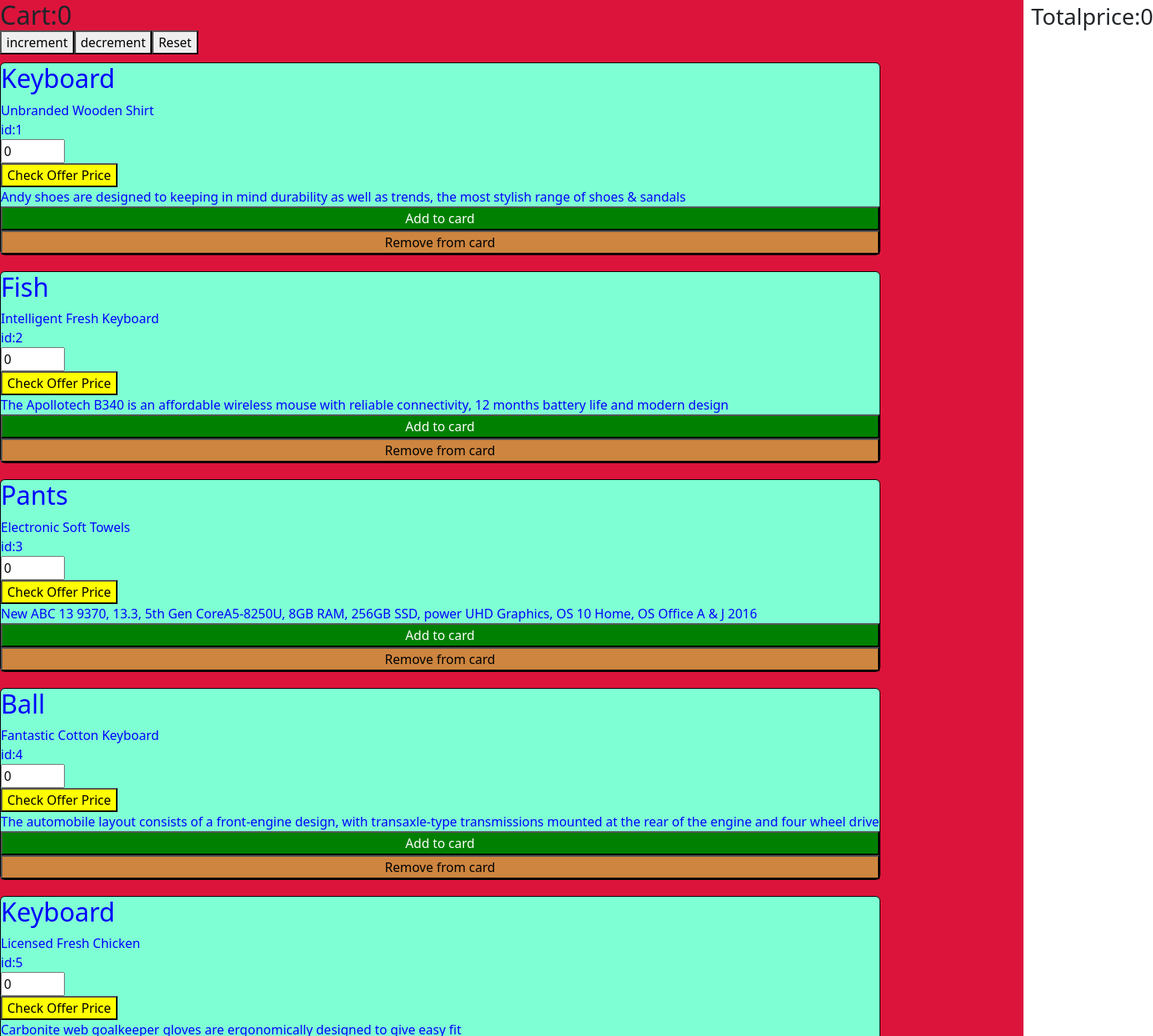
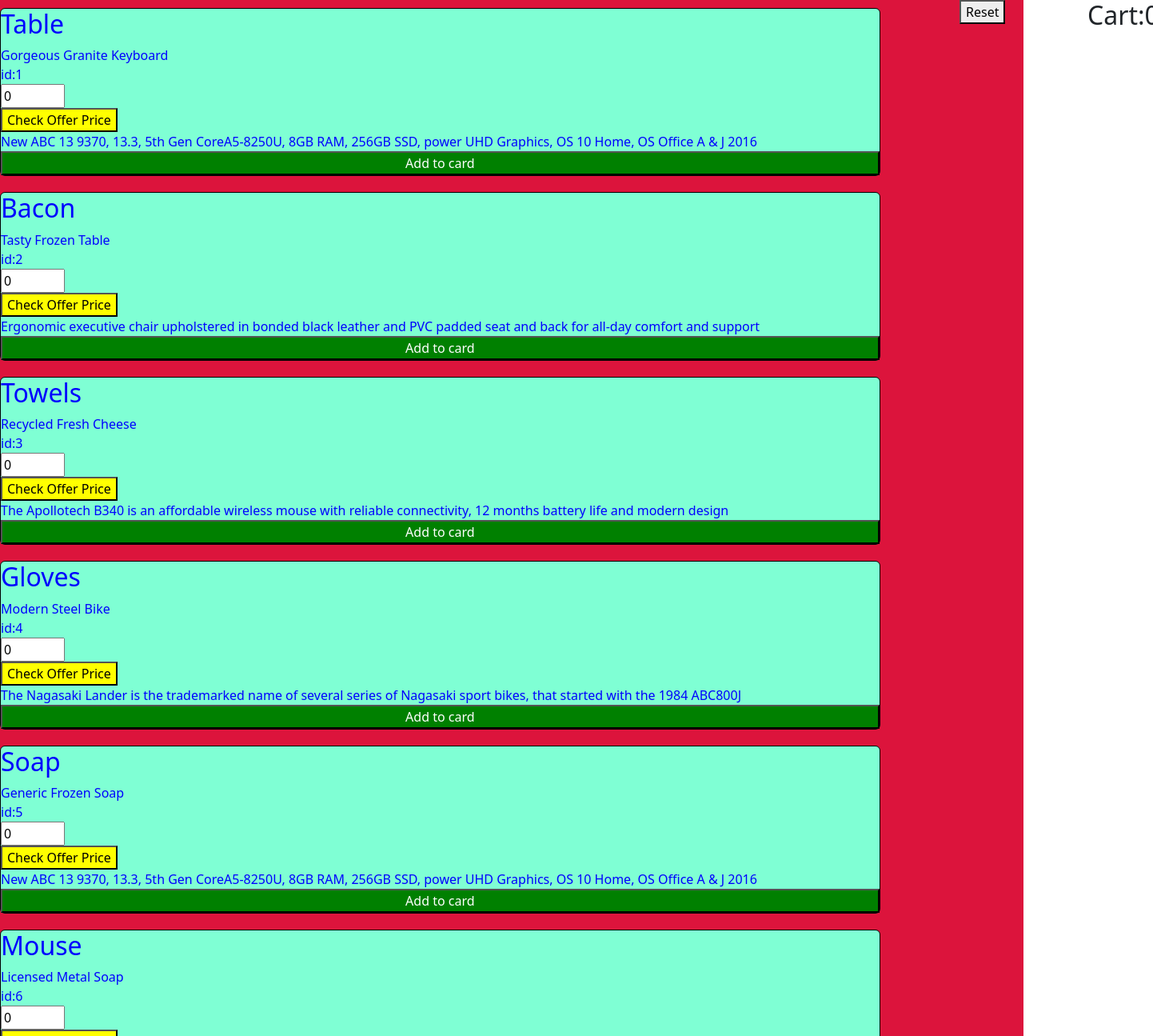
Before and after one commit to vengateshwaranRajamanickam/B45-React, a React (Create React App) app: page / in a window 1280 px wide. Shown: the top 1295 px of the page at 80% size, 1442 px wide, since content can reach past the window. Built offline with nearby package versions, Linux system fonts and the light colour scheme.

Commit message:
finished

```diff
--- a/src/App.css
+++ b/src/App.css
@@ -9,7 +9,7 @@
     margin-bottom: 10px;
 
 }
-.text{
+.Pricedisplay{
     width:5rem;
 }
 .App{
@@ -36,11 +36,21 @@
 }
 .Total{
     display:inline;
-    margin-left: 75rem;
+    margin-left: 95rem;
+    position: fixed;
 }
-.Total1{
+.Totalinner{
     display:inline;
+    position: fixed;
+    margin-left: 105rem;
 }
 .heading{
     display:inline;
+    position: fixed;
+    margin-left: 85rem;
 }
+.Reset{
+    display:inline;
+    position: fixed;
+    margin-left: 75rem
+}
--- a/src/App.js
+++ b/src/App.js
@@ -6,35 +6,51 @@ import Showcount from "./Showcount";
 import response from './input.json';
 import Test from './test'
 import css from './App.css';
-import Showtot from "./Showtotal";
+
 
 
 export default function Count() {
     const [count,setcount]=useState(0)
-
-    function reset(){
-        setcount(0)
+    const [cart,setcart]=useState(response);
+    var [cartprice,setcartprice]=useState(0);
+    function reset(countrest,cartpriccerest){
+        setcount(countrest)
+        setcartprice(cartpriccerest)
+        document.getElementById("Total").innerHTML=cartprice;
     }
-    function incrementCount(price){
-    Showtot(price)
+    function incrementCount(price,id){
+        Showtot(price);
+        let index = response.findIndex(obj => obj.id === id)
+        let tempdata = response;
+        tempdata[index].isvisible = false;
+        setcart([...tempdata]);
         if(count<100)
     setcount(count+1)
     }
-    function decrementCount(){
+    function decrementCount(price,id){
+        Showtot(-Math.abs(price));
+        let index = response.findIndex(obj => obj.id === id)
+        let tempdata = response;
+        tempdata[index].isvisible = true;
+        setcart([...tempdata]);
         if(count>0)
     setcount(count-1)
     }
     function checkprice(a,id){
         return  document.getElementById(`${id}`).value=a;
     }
+    function Showtot(parameter){
+        setcartprice(cartprice+=Number(parameter));
+        document.getElementById("Total").innerHTML=cartprice;
+    }
 
     return (
 <div >
     <Showcount parameter={count} />
-    <h3 class="Total">Totalprice:</h3><h3 id="Total" class="Total1" >0</h3>
-    <Buttondec incpara={incrementCount} decpara={decrementCount} reset={reset}/>
-    <div class="App ">
-        {response.map((res,index) => (
+    <h2 class="Total">Totalprice:</h2><h2 id="Total" class="Totalinner">0</h2>
+    <Buttondec  reset={reset}/>
+    <div class="App">
+        {cart.map((res,index) => (
                        <Test
                            key={index}
                            title={res.product}
@@ -45,8 +61,10 @@ export default function Count() {
                            decpara={decrementCount}
                            price={res.price}
                            pricecallback={checkprice}
-                       />
-        ))}
+                            tool={res.isvisible}
+                           />
+
+                           ))}
         </div>
 </div>
     )
--- a/src/Buttondec.js
+++ b/src/Buttondec.js
@@ -1,11 +1,8 @@
 import React from "react";
-export default function Buttondec({ incpara ,decpara, reset}) {
+export default function Buttondec({reset}) {
     return (
         <div>
-            <button onClick={incpara}>increment</button>
-            <button onClick={decpara}>decrement</button>
-
-            <button onClick={reset}>Reset</button>
+            <button className="Reset" onClick={()=>reset(0,0)}>Reset</button>
         </div>
     )
 }
--- a/src/input.json
+++ b/src/input.json
@@ -1,163 +1,186 @@
 [
     {
-     "product": "Keyboard",
-     "name": "Unbranded Wooden Shirt",
+     "product": "Table",
+     "name": "Gorgeous Granite Keyboard",
+     "description": "New ABC 13 9370, 13.3, 5th Gen CoreA5-8250U, 8GB RAM, 256GB SSD, power UHD Graphics, OS 10 Home, OS Office A & J 2016",
+     "id": "1",
+     "price": "214.00",
+     "isvisible":true
+    },
+    {
+     "product": "Bacon",
+     "name": "Tasty Frozen Table",
+     "description": "Ergonomic executive chair upholstered in bonded black leather and PVC padded seat and back for all-day comfort and support",
+     "id": "2",
+     "price": "425.00",
+     "isvisible": true
+    },
+    {
+     "product": "Towels",
+     "name": "Recycled Fresh Cheese",
+     "description": "The Apollotech B340 is an affordable wireless mouse with reliable connectivity, 12 months battery life and modern design",
+     "id": "3",
+     "price": "13.00",
+     "isvisible": true
+    },
+    {
+     "product": "Gloves",
+     "name": "Modern Steel Bike",
+     "description": "The Nagasaki Lander is the trademarked name of several series of Nagasaki sport bikes, that started with the 1984 ABC800J",
+     "id": "4",
+     "price": "163.00",
+     "isvisible":true
+    },
+    {
+     "product": "Soap",
+     "name": "Generic Frozen Soap",
+     "description": "New ABC 13 9370, 13.3, 5th Gen CoreA5-8250U, 8GB RAM, 256GB SSD, power UHD Graphics, OS 10 Home, OS Office A & J 2016",
+     "id": "5",
+     "price": "493.00",
+     "isvisible":true
+    },
+    {
+     "product": "Mouse",
+     "name": "Licensed Metal Soap",
+     "description": "The Apollotech B340 is an affordable wireless mouse with reliable connectivity, 12 months battery life and modern design",
+     "id": "6",
+     "price": "123.00",
+     "isvisible":true
+    },
+    {
+     "product": "Salad",
+     "name": "Tasty Wooden Gloves",
+     "description": "Carbonite web goalkeeper gloves are ergonomically designed to give easy fit",
+     "id": "7",
+     "price": "105.00",
+     "isvisible":true
+    },
+    {
+     "product": "Bacon",
+     "name": "Oriental Frozen Pizza",
      "description": "Andy shoes are designed to keeping in mind durability as well as trends, the most stylish range of shoes & sandals",
-     "id": "1",
-     "price": "25.00"
+     "id": "8",
+     "price": "783.00",
+     "isvisible":true
+    },
+    {
+     "product": "Car",
+     "name": "Gorgeous Steel Salad",
+     "description": "The automobile layout consists of a front-engine design, with transaxle-type transmissions mounted at the rear of the engine and four wheel drive",
+     "id": "9",
+     "price": "59.00",
+     "isvisible":true
+    },
+    {
+     "product": "Chicken",
+     "name": "Incredible Granite Bike",
+     "description": "The Football Is Good For Training And Recreational Purposes",
+     "id": "10",
+     "price": "909.00",
+     "isvisible":true
+    },
+    {
+     "product": "Chips",
+     "name": "Electronic Concrete Chicken",
+     "description": "The automobile layout consists of a front-engine design, with transaxle-type transmissions mounted at the rear of the engine and four wheel drive",
+     "id": "11",
+     "price": "813.00",
+     "isvisible":true
+    },
+    {
+     "product": "Soap",
+     "name": "Bespoke Wooden Chair",
+     "description": "The beautiful range of Apple Naturalé that has an exciting mix of natural ingredients. With the Goodness of 100% Natural Ingredients",
+     "id": "12",
+     "price": "788.00",
+     "isvisible":true
+    },
+    {
+     "product": "Table",
+     "name": "Gorgeous Soft Hat",
+     "description": "Andy shoes are designed to keeping in mind durability as well as trends, the most stylish range of shoes & sandals",
+     "id": "13",
+     "price": "247.00",
+     "isvisible":true
+    },
+    {
+     "product": "Cheese",
+     "name": "Rustic Steel Shirt",
+     "description": "Carbonite web goalkeeper gloves are ergonomically designed to give easy fit",
+     "id": "14",
+     "price": "716.00",
+     "isvisible":true
     },
     {
      "product": "Fish",
-     "name": "Intelligent Fresh Keyboard",
-     "description": "The Apollotech B340 is an affordable wireless mouse with reliable connectivity, 12 months battery life and modern design",
-     "id": "2",
-     "price": "661.00"
+     "name": "Unbranded Fresh Cheese",
+     "description": "The beautiful range of Apple Naturalé that has an exciting mix of natural ingredients. With the Goodness of 100% Natural Ingredients",
+     "id": "15",
+     "price": "650.00",
+     "isvisible":true
     },
     {
-     "product": "Pants",
-     "name": "Electronic Soft Towels",
-     "description": "New ABC 13 9370, 13.3, 5th Gen CoreA5-8250U, 8GB RAM, 256GB SSD, power UHD Graphics, OS 10 Home, OS Office A & J 2016",
-     "id": "3",
-     "price": "540.00"
+     "product": "Towels",
+     "name": "Small Rubber Chicken",
+     "description": "New range of formal shirts are designed keeping you in mind. With fits and styling that will make you stand apart",
+     "id": "16",
+     "price": "882.00",
+     "isvisible":true
     },
     {
-     "product": "Ball",
-     "name": "Fantastic Cotton Keyboard",
-     "description": "The automobile layout consists of a front-engine design, with transaxle-type transmissions mounted at the rear of the engine and four wheel drive",
-     "id": "4",
-     "price": "548.00"
+     "product": "Shoes",
+     "name": "Generic Cotton Towels",
+     "description": "The slim & simple Maple Gaming Keyboard from Dev Byte comes with a sleek body and 7- Color RGB LED Back-lighting for smart functionality",
+     "id": "17",
+     "price": "531.00",
+     "isvisible":true
     },
     {
-     "product": "Keyboard",
-     "name": "Licensed Fresh Chicken",
-     "description": "Carbonite web goalkeeper gloves are ergonomically designed to give easy fit",
-     "id": "5",
-     "price": "635.00"
+     "product": "Sausages",
+     "name": "Licensed Bronze Car",
+     "description": "New range of formal shirts are designed keeping you in mind. With fits and styling that will make you stand apart",
+     "id": "18",
+     "price": "805.00",
+     "isvisible":true
     },
     {
-     "product": "Hat",
-     "name": "Bespoke Concrete Table",
-     "description": "Boston's most advanced compression wear technology increases muscle oxygenation, stabilizes active muscles",
-     "id": "6",
-     "price": "599.00"
-    },
-    {
-     "product": "Soap",
-     "name": "Rustic Fresh Pants",
-     "description": "Carbonite web goalkeeper gloves are ergonomically designed to give easy fit",
-     "id": "7",
-     "price": "904.00"
-    },
-    {
-     "product": "Pizza",
-     "name": "Luxurious Cotton Table",
-     "description": "New ABC 13 9370, 13.3, 5th Gen CoreA5-8250U, 8GB RAM, 256GB SSD, power UHD Graphics, OS 10 Home, OS Office A & J 2016",
-     "id": "8",
-     "price": "941.00"
-    },
-    {
-     "product": "Keyboard",
-     "name": "Gorgeous Soft Chair",
-     "description": "Carbonite web goalkeeper gloves are ergonomically designed to give easy fit",
-     "id": "9",
-     "price": "775.00"
-    },
-    {
-     "product": "Chicken",
-     "name": "Intelligent Plastic Computer",
+     "product": "Salad",
+     "name": "Practical Concrete Shoes",
      "description": "The Football Is Good For Training And Recreational Purposes",
-     "id": "10",
-     "price": "727.00"
-    },
-    {
-     "product": "Keyboard",
-     "name": "Practical Cotton Tuna",
-     "description": "The automobile layout consists of a front-engine design, with transaxle-type transmissions mounted at the rear of the engine and four wheel drive",
-     "id": "11",
-     "price": "323.00"
+     "id": "19",
+     "price": "555.00",
+     "isvisible":true
     },
     {
      "product": "Computer",
-     "name": "Generic Bronze Towels",
-     "description": "The Apollotech B340 is an affordable wireless mouse with reliable connectivity, 12 months battery life and modern design",
-     "id": "12",
-     "price": "57.00"
+     "name": "Awesome Metal Gloves",
+     "description": "The beautiful range of Apple Naturalé that has an exciting mix of natural ingredients. With the Goodness of 100% Natural Ingredients",
+     "id": "20",
+     "price": "64.00",
+     "isvisible":true
+    },
+    {
+     "product": "Car",
+     "name": "Luxurious Granite Sausages",
+     "description": "New ABC 13 9370, 13.3, 5th Gen CoreA5-8250U, 8GB RAM, 256GB SSD, power UHD Graphics, OS 10 Home, OS Office A & J 2016",
+     "id": "21",
+     "price": "713.00",
+     "isvisible":true
+    },
+    {
+     "product": "Car",
+     "name": "Electronic Concrete Bike",
+     "description": "The automobile layout consists of a front-engine design, with transaxle-type transmissions mounted at the rear of the engine and four wheel drive",
+     "id": "22",
+     "price": "388.00",
+     "isvisible":true
     },
     {
      "product": "Shoes",
-     "name": "Generic Plastic Shirt",
-     "description": "The automobile layout consists of a front-engine design, with transaxle-type transmissions mounted at the rear of the engine and four wheel drive",
-     "id": "13",
-     "price": "558.00"
-    },
-    {
-     "product": "Bike",
-     "name": "Bespoke Metal Bacon",
-     "description": "Boston's most advanced compression wear technology increases muscle oxygenation, stabilizes active muscles",
-     "id": "14",
-     "price": "364.00"
-    },
-    {
-     "product": "Pants",
-     "name": "Small Soft Shirt",
-     "description": "Andy shoes are designed to keeping in mind durability as well as trends, the most stylish range of shoes & sandals",
-     "id": "15",
-     "price": "932.00"
-    },
-    {
-     "product": "Tuna",
-     "name": "Fantastic Steel Bike",
-     "description": "The beautiful range of Apple Naturalé that has an exciting mix of natural ingredients. With the Goodness of 100% Natural Ingredients",
-     "id": "16",
-     "price": "85.00"
-    },
-    {
-     "product": "Tuna",
-     "name": "Modern Soft Soap",
-     "description": "New range of formal shirts are designed keeping you in mind. With fits and styling that will make you stand apart",
-     "id": "17",
-     "price": "124.00"
-    },
-    {
-     "product": "Computer",
-     "name": "Oriental Soft Shirt",
-     "description": "The Nagasaki Lander is the trademarked name of several series of Nagasaki sport bikes, that started with the 1984 ABC800J",
-     "id": "18",
-     "price": "670.00"
-    },
-    {
-     "product": "Soap",
-     "name": "Handmade Rubber Shoes",
-     "description": "The beautiful range of Apple Naturalé that has an exciting mix of natural ingredients. With the Goodness of 100% Natural Ingredients",
-     "id": "19",
-     "price": "75.00"
-    },
-    {
-     "product": "Bike",
-     "name": "Handmade Rubber Chicken",
-     "description": "The Football Is Good For Training And Recreational Purposes",
-     "id": "20",
-     "price": "657.00"
-    },
-    {
-     "product": "Fish",
-     "name": "Electronic Rubber Towels",
-     "description": "The Nagasaki Lander is the trademarked name of several series of Nagasaki sport bikes, that started with the 1984 ABC800J",
-     "id": "21",
-     "price": "642.00"
-    },
-    {
-     "product": "Cheese",
-     "name": "Oriental Rubber Pants",
-     "description": "The Football Is Good For Training And Recreational Purposes",
-     "id": "22",
-     "price": "638.00"
-    },
-    {
-     "product": "Pants",
-     "name": "Awesome Frozen Pizza",
-     "description": "New ABC 13 9370, 13.3, 5th Gen CoreA5-8250U, 8GB RAM, 256GB SSD, power UHD Graphics, OS 10 Home, OS Office A & J 2016",
+     "name": "Modern Cotton Soap",
+     "description": "Carbonite web goalkeeper gloves are ergonomically designed to give easy fit",
      "id": "23",
-     "price": "383.00"
+     "price": "295.00",
+     "isvisible":true
     }
    ]
--- a/src/test.js
+++ b/src/test.js
@@ -1,17 +1,17 @@
 import React from 'react';
 
-export default function Test({ title,name,id,description,incpara,decpara,price,pricecallback}) {
+export default function Test({ title,name,id,description,incpara,decpara,price,pricecallback,tool}) {
   return (
      <div className='card '>
           <div className='cardtitle'><h2>{title}</h2></div>
           <div >{name}</div>
           <div>id:{id}</div>
-          <input type="text" id={id} class="text" value="0"></input>
-           <button  id="Price" className="Price" onClick={()=>pricecallback(price,id)}>Check Offer Price</button>
+          <input type="Pricedisplay" id={id} class="Pricedisplay" value="0"></input>
+           <button  id="Price" className="Price " onClick={()=>pricecallback(price,id)}>Check Offer Price</button>
            <div>{description}</div>
-          <button className='Addcard' onClick={()=>incpara(price)} >Add to card</button>
-          <button className='Removecard'onClick={decpara}>Remove from card</button>
-          {/* <button>Add to card</button> */}
+           <button className={tool===true?'Addcard':'Removecard'} onClick={tool===true?()=>incpara(price,id):()=>decpara(price,id)}>{
+            tool===true?"Add to card":"Remove from card"}</button>
+            {/* <button className='Removecard'onClick={decpara}>Remove from card</button> */}
       </div>
   );
 }
```
Also changed, not shown: src/Showtotal.js (deleted, +0 -7 lines).
